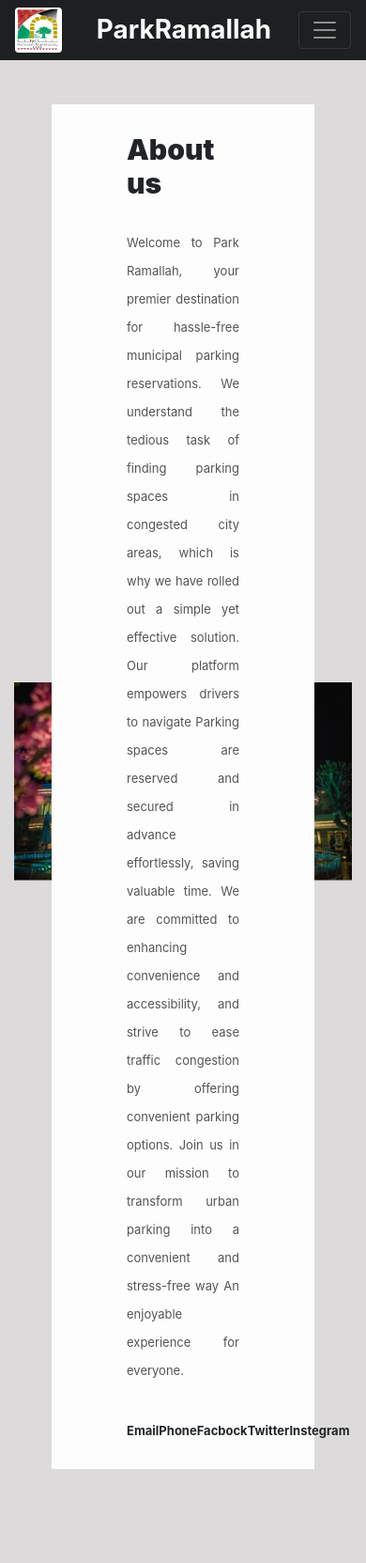
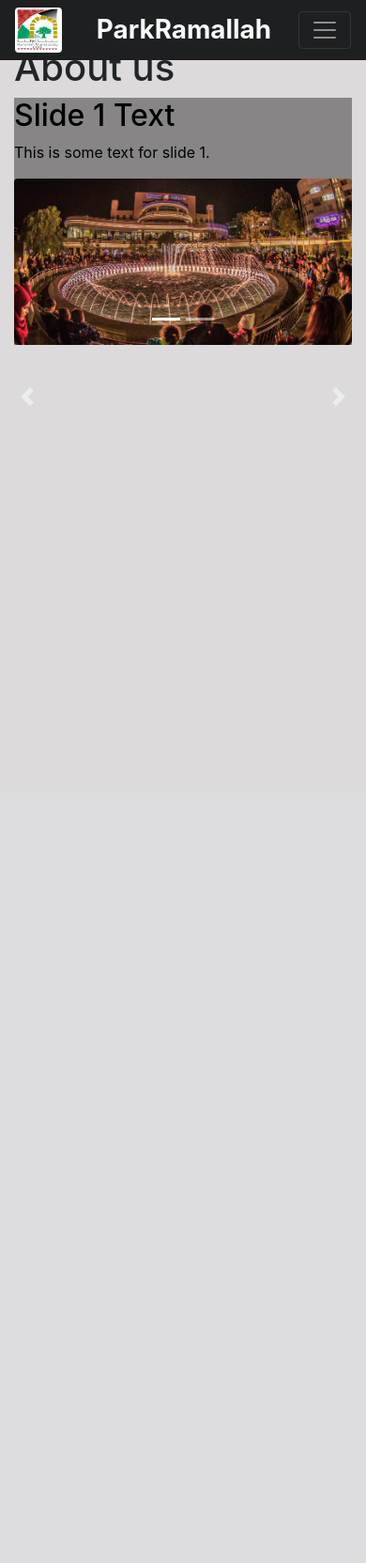
Before and after one commit to Farhoud-Rand/ParkRamallah, a Django app: page /about_us in a window 390 px wide. Shown: the whole page at 94% size. After the commit the page ends 431 px from the top, so only its background shows below. Run offline with Django 5.2, Linux system fonts and the light colour scheme; some libraries are stand-ins or nearby versions.

Commit message:
Reservation operation fifth version

```diff
--- a/ParkRamallah/myapp/templates/about_us.html
+++ b/ParkRamallah/myapp/templates/about_us.html
@@ -40,52 +40,20 @@
             height: 3rem;
         }
 
-        /* Custom styles */
-        .container-bg {
-            margin: 5%;
+        /* Custom styles for carousel text */
+        .carousel-text {
+          color: #000000;
         }
-        .about-section {
-            background: url('{% static 'img/ramallah2.jpg' %}') no-repeat left;
-            background-size: 55%;
-
-            overflow: hidden;
-            padding: 100px 0;
+        .carousel-img {
+          max-height: 300px; /* Adjust the height as needed */
+          width: auto;
+          margin: auto;
         }
-        .inner-container {
-            margin: 4% 0% 0%;
-            width: 55%;
-            float: right;
-            background-color: #fdfdfd;
-            padding: 30px 80px;
+        .top_margin{
+            margin-top: 8% !important;
         }
-
-        .inner-container h1 {
-            margin-bottom: 30px;
-            font-size: 30px;
-            font-weight: 900;
-        }
-
-        .text {
-            font-size: 13px;
-            color: #545454;
-            line-height: 30px;
-            text-align: justify;
-            margin-bottom: 40px;
-        }
-        .contact {
-            display: flex;
-            justify-content: space-between;
-            font-weight: 700;
-            font-size: 13px;
-        }
-        @media screen and (max-width:1200px){
-            .inner-container {
-                width: 100%;
-            }
-            .about-section {
-                background-size: 100%;
-                padding: 100px 40px;
-            }
+        .my-bg {
+            background-color: #26242476;
         }
     </style>
 </head>
@@ -99,9 +67,8 @@
             </button>
             <div class="collapse navbar-collapse" id="navbarSupportedContent">
                 <ul class="navbar-nav ms-auto mb-2 mb-lg-0">
-                    {% if request.user.is_authenticated %}
                     <li class="nav-item">
-                        <a class="nav-link" aria-current="page" href="/home">Home</a>
+                        <a class="nav-link" href="/home">Home</a>
                     </li>
                     <li class="nav-item">
                         <a class="nav-link" href="/profile">Profile</a>
@@ -109,60 +76,52 @@
                     <li class="nav-item">
                         <a class="nav-link" href="/add_comment">Add Comment</a>
                     </li>
-                    {% endif %}
                     <li class="nav-item">
-                        <a class="nav-link active " href="/about_us">About us</a>
+                        <a class="nav-link active" href="#">About us</a>
                     </li>
-                    {% if request.user.is_authenticated %}
                     <li class="nav-item">
                         <a class="nav-link" href="/logout">Logout</a>
                     </li>
-                    {% else %}
-                    <li class="nav-item">
-                        <a class="nav-link" href="/login">Login</a>
-                    </li>
-                    <li class="nav-item">
-                        <a class="nav-link" href="/register">Register</a>
-                    </li>
-                    {% endif %}
                 </ul>
             </div>
         </div>
     </nav>
-    <div class="container">
-
-        <div class="about-section ">
-            <div class="inner-container">
-                <h1>About us</h1>
-                <p class="text">
-                    Welcome to Park Ramallah, your premier destination for hassle-free municipal parking reservations. We understand the tedious task of finding parking spaces in congested city areas, which is why we have rolled out a simple yet effective solution. Our platform empowers drivers to navigate Parking spaces are reserved and secured in advance effortlessly, saving valuable time. We are committed to enhancing convenience and accessibility, and strive to ease traffic congestion by offering convenient parking options. Join us in our mission to transform urban parking into a convenient and stress-free way An enjoyable experience for everyone.
-                </p>
-                <div class="contact">
-                    <span>Email</span>
-                    <span>Phone</span>
-                    <span>Facbock</span>
-                    <span>Twitter</span>
-                    <span>Instegram</span>
-                </div>
-            </div>
-        </div>
-    </div>
-        <!-- <div class="container">
+    <div class="container mt-5">
+    <h1 class="top_margin">About us</h1>
     <div id="carouselExampleIndicators" class="carousel slide" data-ride="carousel">
         <ol class="carousel-indicators">
             <li data-target="#carouselExampleIndicators" data-slide-to="0" class="active"></li>
             <li data-target="#carouselExampleIndicators" data-slide-to="1"></li>
-              <li data-target="#carouselExampleIndicators" data-slide-to="2"></li>
+            <!-- <li data-target="#carouselExampleIndicators" data-slide-to="2"></li> -->
         </ol>
         <div class="carousel-inner">
           <div class="carousel-item active">
-                <img class="d-block w-100" src="..." alt="First slide">
+            <div class="row my-bg">
+              <div class="col-md-6">
+                <div class="carousel-text">
+                  <h2>Slide 1 Text</h2>
+                  <p>This is some text for slide 1.</p>
+                </div>
+              </div>
+              <div class="col-md-6">
+                <img src="{% static 'img/ramallah1.jpg' %}" class="d-block w-100 carousel-img rounded" alt="Slide 1 Image">
+              </div>
+            </div>
           </div>
           <div class="carousel-item">
-                <img class="d-block w-100" src="..." alt="Second slide">
+            <div class="row">
+              <div class="col-md-6">
+                <div class="carousel-text">
+                  <h2>Slide 2 Text</h2>
+                  <p>This is some text for slide 2.</p>
                 </div>
-              <div class="carousel-item">
-                <img class="d-block w-100" src="..." alt="Third slide">
+              </div>
+              <div class="col-md-6">
+                <img src="{% static 'img/ramallah2.jpg' %}" class="d-block w-100 carousel-img" alt="Slide 2 Image">
+              </div>
+            </div>
+          </div>
+          <!-- Add more slides as needed -->
         </div>
       </div>
       <a class="carousel-control-prev" href="#carouselExampleIndicators" role="button" data-slide="prev">
@@ -173,6 +132,10 @@
         <span class="carousel-control-next-icon" aria-hidden="true"></span>
         <span class="sr-only">Next</span>
       </a>
-          </div> -->
+    </div>
+      <!-- Bootstrap JS and jQuery -->
+      <script src="https://code.jquery.com/jquery-3.5.1.slim.min.js"></script>
+      <script src="https://cdn.jsdelivr.net/npm/@popperjs/core@2.5.4/dist/umd/popper.min.js"></script>
+      <script src="https://stackpath.bootstrapcdn.com/bootstrap/4.5.2/js/bootstrap.min.js"></script>
 </body>
 </html>
--- a/ParkRamallah/myapp/templates/add_comment.html
+++ b/ParkRamallah/myapp/templates/add_comment.html
@@ -57,13 +57,13 @@
             <div class="collapse navbar-collapse" id="navbarSupportedContent">
                 <ul class="navbar-nav ms-auto mb-2 mb-lg-0">
                     <li class="nav-item">
-                        <a class="nav-link" aria-current="page" href="/home">Home</a>
+                        <a class="nav-link"  href="/home">Home</a>
                     </li>
                     <li class="nav-item">
-                        <a class="nav-link" href="/profile">Profile</a>
+                        <a class="nav-link"  href="/profile">Profile</a>
                     </li>
                     <li class="nav-item">
-                        <a class="nav-link active" href="#">Add Comment</a>
+                        <a class="nav-link active" aria-current="page" href="#">Add Comment</a>
                     </li>
                     <li class="nav-item">
                         <a class="nav-link" href="/about_us">About us</a>
--- a/ParkRamallah/myapp/templates/profile.html
+++ b/ParkRamallah/myapp/templates/profile.html
@@ -28,10 +28,10 @@
             <div class="collapse navbar-collapse" id="navbarSupportedContent">
                 <ul class="navbar-nav ms-auto mb-2 mb-lg-0">
                     <li class="nav-item">
-                        <a class="nav-link" aria-current="page" href="/home">Home</a>
+                        <a class="nav-link"  href="/home">Home</a>
                     </li>
                     <li class="nav-item">
-                        <a class="nav-link active" href="/profile">Profile</a>
+                        <a class="nav-link active" aria-current="page" href="#">Profile</a>
                     </li>
                     <li class="nav-item">
                         <a class="nav-link" href="/add_comment">Add Comment</a>
--- a/ParkRamallah/myapp/views.py
+++ b/ParkRamallah/myapp/views.py
@@ -92,9 +92,6 @@ def update_reservation_status(reservations):
             duration_hours = float(reservation.duration)
             end_datetime = start_datetime + timedelta(hours=duration_hours)
 
-            print("End time:", end_datetime)  # Print end_datetime for debugging
-            print("Current time:", current_time)  # Print current_time for debugging
-            print("Result",end_datetime < current_time)
             if end_datetime < current_time:
                 reservation.status = 'expired'
                 reservation.save()
@@ -169,28 +166,40 @@ def remove_reservation(request, reservation_id):
     except Reservation.DoesNotExist:
         return JsonResponse({'success': False, 'message': 'Reservation not found'})
 
+
 @login_required(login_url='/not_login')
 def edit_reservation(request, reservation_id):
-    try:
-        reservation = models.Reservation.objects.get(pk=reservation_id)
-    except models.Reservation.DoesNotExist:
-        return JsonResponse({'success': False, 'message': 'Reservation not found'}, status=404)
+    reservation = get_object_or_404(models.Reservation, id=reservation_id)
+    print("Reservation = ",reservation)
+    start_time_choices = ReservationForm(instance=reservation).fields['start_time'].choices
+    print("Time = ",start_time_choices)
+    print("RT = ", reservation.start_time)
+
+    duration_choices = ReservationForm(instance=reservation).fields['duration'].choices
 
     if request.method == 'POST':
         form = ReservationForm(request.POST, instance=reservation)
         if form.is_valid():
             form.save()
-            return JsonResponse({'success': True, 'message': 'Reservation updated successfully'})
+            if request.headers.get('x-requested-with') == 'XMLHttpRequest':
+
+                return JsonResponse({'success': True})  # Return success response for AJAX request
+            else:
+                # Redirect to some success page for non-AJAX request
+                # For example: return redirect('success_page')
+                pass
         else:
-            return JsonResponse({'success': False, 'errors': form.errors}, status=400)
+            if request.headers.get('x-requested-with') == 'XMLHttpRequest':
+
+                return JsonResponse({'success': False, 'errors': form.errors}, status=400)  # Return form errors for AJAX request
+            else:
+                # Render the form again with errors for non-AJAX request
+                pass
     else:
         form = ReservationForm(instance=reservation)
-        if reservation.status == 'active':
-            # Render the edit_reservation.html template with the form and reservation details
-            return render(request, 'edit_reservation.html', {'form': form, 'reservation': reservation})
-        else:
-            # If the reservation status is not "active", do not show the edit page
-            return JsonResponse({'success': False, 'message': 'Reservation is not active'}, status=400)
+
+    return render(request, 'edit_reservation.html', {'form': form, 'reservation': reservation, 'start_time_choices': start_time_choices, 'duration_choices': duration_choices})
+
 
 from django.db.models.signals import post_save
 from django.dispatch import receiver
@@ -225,6 +234,7 @@ def profile_view(request):
 def about_us_view(request):
     return render(request, "about_us.html")
 
+@login_required(login_url='/not_login')
 def add_comment(request):
     if request.method == 'POST':
         form = CommentForm(request.POST)
```
Also changed, not shown: ParkRamallah/myapp/forms.py (+27 -23 lines), ParkRamallah/myapp/static/js/home.js (+9 -26 lines), ParkRamallah/myapp/templates/edit_reservation.html (+40 -50 lines), ParkRamallah/db.sqlite3. Lines whose indentation alone changed are shown as unchanged.
